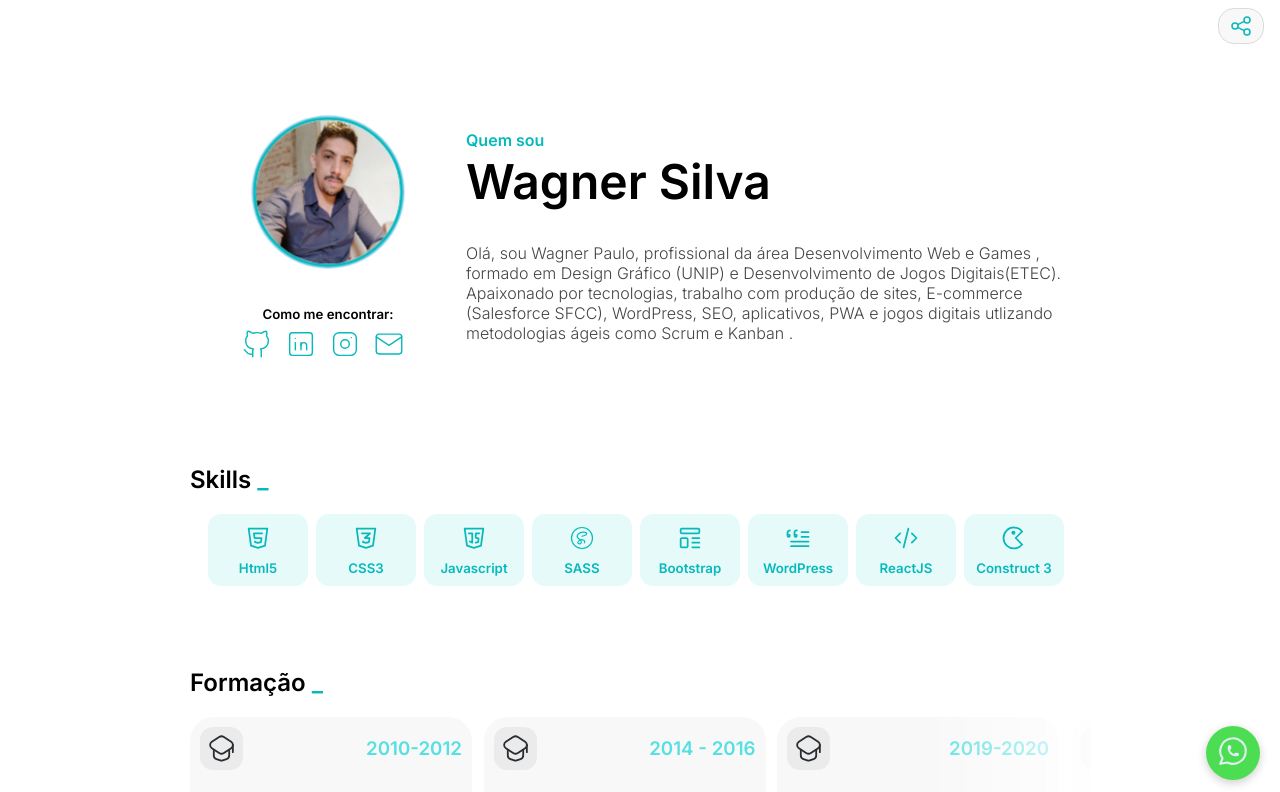
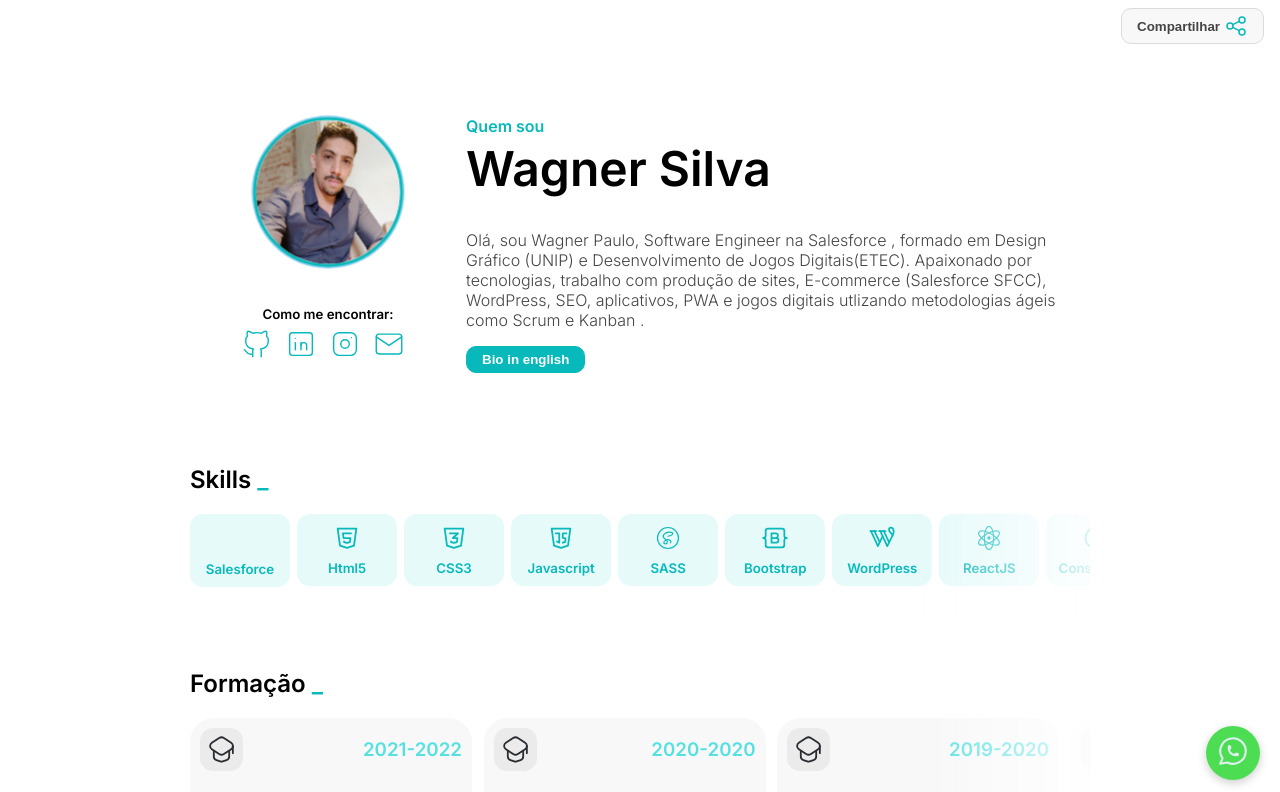
Before and after one commit to wagstalos/potfolio, a React (Create React App) app: page / in a window 1280 px wide. Shown: the top 792 px of the page. Built offline with nearby package versions, Linux system fonts and the light colour scheme; no server answers.

Commit message:
add slider skills

```diff
--- a/src/App.css
+++ b/src/App.css
@@ -3,7 +3,9 @@
 :root {
   --main-color: #08b9bb;
   --white: #fff;
+  --black: #222;
 }
+
 * {
   padding: 0;
 }
@@ -24,8 +26,11 @@
 
 button {
   border: var(--main-color) 1px solid;
-  padding: 5px 10px;
-  border-radius: 16px;
+  background-color: var(--main-color);
+  color: var(--white);
+  padding: 5px 15px;
+  font-weight: 700;
+  border-radius: 10px;
   cursor: pointer;
 }
 
@@ -97,7 +102,7 @@
   margin: 6px;
   font-size: 12px;
   font-weight: 700;
-  color:  var(--white);
+  color: var(--white);
 }
 
 .tag-new:empty {
@@ -106,11 +111,12 @@
 
 h2:after {
   content: " _";
-  color: #08b9bb;
+  color: #08b9bb
 }
 
 .wp-slider {
   position: relative;
+  cursor: grab;
 }
 
 .wp-slider:after {
@@ -118,7 +124,7 @@
   position: absolute;
   right: -4px;
   top: 0;
-  background: linear-gradient(270deg,  var(--white) -16.41%, transparent);
+  background: linear-gradient(270deg, var(--white) -16.41%, transparent);
   height: 100%;
   width: 20%;
   z-index: 2;
--- a/src/App.js
+++ b/src/App.js
@@ -5,12 +5,10 @@
 import Bio from "./components/bio";
 import Footer from "./components/footer";
 import Share from "./components/share";
-// import Toggle from "./components/toggle";
 
 function App() {
   return (
     <>
-      {/* <Toggle /> */}
       <Share />
       <Bio />
       <Portfolio />
--- a/src/components/bio/index.js
+++ b/src/components/bio/index.js
@@ -53,7 +53,7 @@
                     height="28"
                     viewBox="0 0 24 24"
                     stroke-width="1.5"
-                    stroke="#08b9bb"
+                    stroke="#fff"
                     fill="none"
                     stroke-linecap="round"
                     stroke-linejoin="round"
--- a/src/components/bio/style.css
+++ b/src/components/bio/style.css
@@ -53,10 +53,10 @@
 }
 
 .btn-download {
-    background-color: rgba(15, 204, 206, .1);
+    background-color: var(--main-color);
     padding: 5px 21px;
     border-radius: 10px;
-    color: #08b9bb;
+    color: var(--white);
     font-weight: 700;
     text-decoration: none;
 }
--- a/src/components/experience/index.js
+++ b/src/components/experience/index.js
@@ -53,16 +53,17 @@
         focal na área de dev games migramos para <b>HTML5</b> . Já como lead,
         conduzia a equipe para desenvolvimento de jogos educativos para clientes
         como ÂNIMA, SANOFI, GLOBO, entre outros. Em 2018 comecei atuação em
-        projetos WEB. Atuando com desenvolvimento de{" "}
+        projetos WEB. Atuando com desenvolvimento de,
         <b>
-          Landing Pages, PWA, Wordpress, sites corporativos, e-mails de
+           Landing Pages, PWA, Wordpress, SFCC(Saleforce Commerce Cloud) , sites corporativos, e-mails de
           marketing e Blogs
-        </b>{" "}
-        utilizando metodologias ágeis como <strong> Scrum e Kanban.</strong>
+        </b> utilizando metodologias ágeis como <strong> Scrum e Kanban.</strong>
+         Em 2021 comecei trabalhar com commerce cloud e 2022 me tornei <strong>Software Enginner</strong>  na Saleforce
+
       </p>
       <div style={{ width: "100%", height: "auto" }}>
         <Chrono
-          mode="VERTICAL"
+          mode="VERTICAL_ALTERNATING"
           scrollable={{ scrollbar: true }}
           slideShow
           slideItemDuration={4500}
--- a/src/components/share/index.js
+++ b/src/components/share/index.js
@@ -20,6 +20,7 @@
   return (
     <>
       <button className="btn-share" onClick={handleOnClick}>
+      <h4>Compartilhar</h4>
         <svg
           xmlns="http://www.w3.org/2000/svg"
           class="icon icon-tabler icon-tabler-share"
--- a/src/components/share/style.css
+++ b/src/components/share/style.css
@@ -2,6 +2,7 @@
     display: flex;
     margin: 0 auto;
     align-items: center;
+    color: var(--black);
     background-color: #f8f8f8;
     border: solid 1px #dbdbdb;
     margin-right: 8px;
--- a/src/components/skills/index.js
+++ b/src/components/skills/index.js
@@ -1,8 +1,48 @@
+import { Swiper, SwiperSlide } from "swiper/react";
 import "./style.css";
 
-export default function Skills(props) {
+export default function Skills() {
   return (
-    <div className="flex flex-wrap flex-center">
+    <div className="slider-kills wp-slider">
+      <Swiper
+        spaceBetween={10}
+        slidesPerView={8.5}
+        breakpoints={{
+          // when window width is >= 640px
+          300: {
+            pagination: true,
+            spaceBetween: 20,
+            slidesPerView: 3.8,
+            allowTouchMove: true
+          },
+          600: {
+            slidesPerView: 8.5,
+          }
+        }}
+        className="flex flex-wrap flex-center"
+      //   onReachEnd={() => {
+      //     console.log('end');
+
+      // }}
+      >
+
+        <SwiperSlide>
+          <div className="card-skills flex flex-between">
+            <h5>Salesforce</h5>
+            <svg
+              xmlns="http://www.w3.org/2000/svg"
+              width="40"
+              height="29"
+              stroke="#000"
+              stroke-linecap="round"
+              stroke-linejoin="round"
+              fill="red"
+              fill-rule="evenodd"
+            />
+          </div>
+        </SwiperSlide>
+
+        <SwiperSlide>
           <div className="card-skills flex flex-between">
             <h5>Html5 </h5>
             <svg
@@ -22,7 +62,9 @@
               <path d="M15.5 8h-7l.5 4h6l-.5 3.5l-2.5 .75l-2.5 -.75l-.1 -.5" />
             </svg>
           </div>
+        </SwiperSlide>
 
+        <SwiperSlide>
           <div className="card-skills flex flex-between ">
             <h5>CSS3 </h5>
             <svg
@@ -42,7 +84,9 @@
               <path d="M8.5 8h7l-4.5 4h4l-.5 3.5l-2.5 .75l-2.5 -.75l-.1 -.5" />
             </svg>
           </div>
+        </SwiperSlide>
 
+        <SwiperSlide>
           <div className="card-skills flex flex-between ">
             <h5>Javascript </h5>
             <svg
@@ -63,7 +107,9 @@
               <path d="M16.5 8h-2.5a0.5 .5 0 0 0 -.5 .5v3a0.5 .5 0 0 0 .5 .5h1.423a0.5 .5 0 0 1 .495 .57l-.418 2.93l-2 .5" />
             </svg>
           </div>
+        </SwiperSlide>
 
+        <SwiperSlide>
           <div className="card-skills flex flex-between ">
             <h5>SASS </h5>
             <svg
@@ -83,12 +129,14 @@
               <path d="M12 10.523c2.46 -.826 4.002 -.826 4.002 -2.155c0 -1.366 -1.347 -1.366 -2.735 -1.366c-1.91 0 -3.352 .49 -4.537 1.748c-.848 .902 -1.027 2.449 -.153 3.307c.973 .956 3.206 1.789 2.884 3.493c-.233 1.235 -1.469 1.823 -2.617 1.202c-.782 -.424 -.454 -1.746 .626 -2.512s2.822 -.992 4.1 -.24c.98 .575 1.046 1.724 .434 2.193" />
             </svg>
           </div>
+        </SwiperSlide>
 
+        <SwiperSlide>
           <div className="card-skills flex flex-between ">
             <h5>Bootstrap</h5>
             <svg
               xmlns="http://www.w3.org/2000/svg"
-          class="icon icon-tabler icon-tabler-template"
+              class="icon icon-tabler icon-tabler-brand-bootstrap"
               width="28"
               height="28"
               viewBox="0 0 24 24"
@@ -98,20 +146,20 @@
               stroke-linecap="round"
               stroke-linejoin="round"
             >
-          <path stroke="none" d="M0 0h24v24H0z" fill="none" />
-          <rect x="4" y="4" width="16" height="4" rx="1" />
-          <rect x="4" y="12" width="6" height="8" rx="1" />
-          <line x1="14" y1="12" x2="20" y2="12" />
-          <line x1="14" y1="16" x2="20" y2="16" />
-          <line x1="14" y1="20" x2="20" y2="20" />
+              <path stroke="none" d="M0 0h24v24H0z" fill="none"></path>
+              <path d="M2 12a2 2 0 0 0 2 -2v-4a2 2 0 0 1 2 -2h12a2 2 0 0 1 2 2v4a2 2 0 0 0 2 2"></path>
+              <path d="M2 12a2 2 0 0 1 2 2v4a2 2 0 0 0 2 2h12a2 2 0 0 0 2 -2v-4a2 2 0 0 1 2 -2"></path>
+              <path d="M9 16v-8h3.5a2 2 0 1 1 0 4h-3.5h4a2 2 0 1 1 0 4h-4z"></path>
             </svg>
           </div>
+        </SwiperSlide>
 
+        <SwiperSlide>
           <div className="card-skills flex flex-between ">
             <h5>WordPress</h5>
             <svg
               xmlns="http://www.w3.org/2000/svg"
-          class="icon icon-tabler icon-tabler-blockquote"
+              class="icon icon-tabler icon-tabler-brand-wordpress"
               width="28"
               height="28"
               viewBox="0 0 24 24"
@@ -121,37 +169,55 @@
               stroke-linecap="round"
               stroke-linejoin="round"
             >
-          <path stroke="none" d="M0 0h24v24H0z" fill="none" />
-          <path d="M6 15h15" />
-          <path d="M21 19h-15" />
-          <path d="M15 11h6" />
-          <path d="M21 7h-6" />
-          <path d="M9 9h1a1 1 0 1 1 -1 1v-2.5a2 2 0 0 1 2 -2" />
-          <path d="M3 9h1a1 1 0 1 1 -1 1v-2.5a2 2 0 0 1 2 -2" />
+              <path stroke="none" d="M0 0h24v24H0z" fill="none"></path>
+              <path d="M9.5 6h5.5"></path>
+              <path d="M2 6h5"></path>
+              <path d="M10.5 6l6 13l4.5 -9"></path>
+              <path d="M13.5 6l4.5 9.5"></path>
+              <path d="M2.5 6l6 13l4 -8.5"></path>
+              <path d="M5.5 6l4.5 9.5"></path>
+              <path d="M21 10c.236 -.739 1 -1.91 1 -3.5c0 -2.492 -1.034 -3.5 -2.5 -3.5c-1.197 0 -1.5 1.137 -1.5 2c0 2.562 3 2.882 3 5z"></path>
             </svg>
           </div>
+        </SwiperSlide>
 
+        <SwiperSlide>
           <div className="card-skills flex flex-between ">
             <h5>ReactJS</h5>
             <svg
               xmlns="http://www.w3.org/2000/svg"
-          class="icon icon-tabler icon-tabler-code"
+              class="icon icon-tabler icon-tabler-brand-react"
               width="28"
               height="28"
               viewBox="0 0 24 24"
-          stroke-width="1.5"
-          stroke="#08b9bb"
+              stroke-width="1"
+              stroke="currentColor"
               fill="none"
               stroke-linecap="round"
               stroke-linejoin="round"
             >
-          <path stroke="none" d="M0 0h24v24H0z" fill="none" />
-          <polyline points="7 8 3 12 7 16" />
-          <polyline points="17 8 21 12 17 16" />
-          <line x1="14" y1="4" x2="10" y2="20" />
+              <path stroke="none" d="M0 0h24v24H0z" fill="none"></path>
+              <ellipse cx="12" cy="12" rx="4" ry="10"></ellipse>
+              <ellipse
+                transform="rotate(60 12 12)"
+                cx="12"
+                cy="12"
+                rx="4"
+                ry="10"
+              ></ellipse>
+              <ellipse
+                transform="rotate(-60 12 12)"
+                cx="12"
+                cy="12"
+                rx="4"
+                ry="10"
+              ></ellipse>
+              <circle fill="#08b9bb" cx="12" cy="12" r="1"></circle>
             </svg>
           </div>
+        </SwiperSlide>
 
+        <SwiperSlide>
           <div className="card-skills flex flex-between">
             <h5>Construct 3</h5>
             <svg
@@ -171,6 +237,81 @@
               <circle cx="11.5" cy="7.5" r="1" fill="currentColor" />
             </svg>
           </div>
+        </SwiperSlide>
+
+        <SwiperSlide>
+          <div className="card-skills flex flex-between">
+            <h5>Vue</h5>
+            <svg
+              xmlns="http://www.w3.org/2000/svg"
+              class="icon icon-tabler icon-tabler-brand-vue"
+              width="28"
+              height="28"
+              viewBox="0 0 24 24"
+              stroke-width="1.5"
+              stroke="#08b9bb"
+              fill="none"
+              stroke-linecap="round"
+              stroke-linejoin="round"
+            >
+              <path stroke="none" d="M0 0h24v24H0z" fill="none"></path>
+              <path d="M18.5 5l-6.5 10l-6.5 -10"></path>
+              <path d="M15 5l-3 4.5l-3 -4.5h-7l10 16l10 -16z"></path>
+            </svg>
+          </div>
+        </SwiperSlide>
+
+        <SwiperSlide>
+          <div className="card-skills flex flex-between">
+            <h5>Bitbucket</h5>
+            <svg
+              xmlns="http://www.w3.org/2000/svg"
+              class="icon icon-tabler icon-tabler-brand-bitbucket"
+              width="28"
+              height="28"
+              viewBox="0 0 24 24"
+              stroke-width="1.5"
+              stroke="currentColor"
+              fill="none"
+              stroke-linecap="round"
+              stroke-linejoin="round"
+            >
+              <path stroke="none" d="M0 0h24v24H0z" fill="none"></path>
+              <path d="M3.648 4a0.64 .64 0 0 0 -.64 .744l3.14 14.528c.07 .417 .43 .724 .852 .728h10a0.644 .644 0 0 0 .642 -.539l3.35 -14.71a0.641 .641 0 0 0 -.64 -.744l-16.704 -.007z"></path>
+              <path d="M14 15h-4l-1 -6h6z"></path>
+            </svg>
+          </div>
+        </SwiperSlide>
+
+        <SwiperSlide>
+          <div className="card-skills flex flex-between">
+            <h5>Git</h5>
+            <svg
+              xmlns="http://www.w3.org/2000/svg"
+              class="icon icon-tabler icon-tabler-brand-git"
+              width="28"
+              height="28"
+              viewBox="0 0 24 24"
+              stroke-width="1.5"
+              stroke="currentColor"
+              fill="none"
+              stroke-linecap="round"
+              stroke-linejoin="round"
+            >
+              <path stroke="none" d="M0 0h24v24H0z" fill="none"></path>
+              <circle cx="16" cy="12" r="1"></circle>
+              <circle cx="12" cy="8" r="1"></circle>
+              <circle cx="12" cy="16" r="1"></circle>
+              <path d="M12 15v-6"></path>
+              <path d="M15 11l-2 -2"></path>
+              <path d="M11 7l-1.9 -1.9"></path>
+              <path d="M10.5 20.4l-6.9 -6.9c-.781 -.781 -.781 -2.219 0 -3l6.9 -6.9c.781 -.781 2.219 -.781 3 0l6.9 6.9c.781 .781 .781 2.219 0 3l-6.9 6.9c-.781 .781 -2.219 .781 -3 0z"></path>
+            </svg>
+          </div>
+        </SwiperSlide>
+
+      </Swiper>
+
     </div>
   );
 }
--- a/src/components/slider/index.js
+++ b/src/components/slider/index.js
@@ -16,16 +16,52 @@
           300: {
             pagination: true,
             slidesPerView: 1.1,
-            allowTouchMove: true
+            allowTouchMove: true,
           },
           600: {
             slidesPerView: 3.1,
-          }
+          },
         }}
         onSlideChange={() => console.log("slide change")}
         onSwiper={(swiper) => console.log(swiper)}
         className="container"
       >
+        <SwiperSlide>
+          <Card ano="2021-2022" curso="Front-end Avançado" escola="Codeboost" />
+        </SwiperSlide>
+
+        <SwiperSlide>
+          <Card
+            ano="2020-2020"
+            curso="React Native Programmer"
+            escola="Dev Samurai"
+          />
+        </SwiperSlide>
+
+        <SwiperSlide>
+          <Card
+            ano="2019-2020"
+            curso="English Course - Basic"
+            escola="Smile English"
+          />
+        </SwiperSlide>
+
+        <SwiperSlide>
+          <Card
+            ano="2019-2020"
+            curso="Desenvolvedor Front-end"
+            escola="Treina Web"
+          />
+        </SwiperSlide>
+
+        <SwiperSlide>
+          <Card
+            ano="2014 - 2016"
+            curso="Programação de jogos digitais"
+            escola="Etec Guaracy Silveira"
+          />
+        </SwiperSlide>
+
         <SwiperSlide>
           <Card
             ano="2010-2012"
@@ -33,41 +69,6 @@
             escola="Universidade Paulista"
           />
         </SwiperSlide>
-        <SwiperSlide>
-          <Card
-            ano="2014 - 2016"
-            curso="Programação de jogos digitais"
-            escola="Etec Guaracy Silveira"
-          />
-        </SwiperSlide>
-        <SwiperSlide>
-          <Card
-            ano="2019-2020"
-            curso="Desenvolvedor Front-end"
-            escola="Treina Web"
-          />
-        </SwiperSlide>
-        <SwiperSlide>
-          <Card
-            ano="2019-2020"
-            curso="English Course - Basic"
-            escola="Smile English"
-          />
-        </SwiperSlide>
-        <SwiperSlide>
-          <Card
-            ano="2020-2020"
-            curso="React Native Programmer"
-            escola="Dev Samurai"
-          />
-        </SwiperSlide>
-        <SwiperSlide>
-          <Card
-            ano="2021-2022"
-            curso="Front-end Avançado"
-            escola="Codeboost"
-          />
-        </SwiperSlide>
       </Swiper>
     </div>
   );
--- a/src/components/toggle/index.js
+++ b/src/components/toggle/index.js
@@ -19,12 +19,13 @@
       <div>
         <p>
           {this.state.isToggleOn
-            ? "Olá, sou Wagner Paulo, profissional da área Desenvolvimento Web e Games , formado em Design Gráfico (UNIP) e Desenvolvimento de Jogos Digitais(ETEC). Apaixonado por tecnologias, trabalho com produção de sites, E-commerce (Salesforce SFCC), WordPress, SEO, aplicativos, PWA e jogos digitais utlizando metodologias ágeis como Scrum e Kanban ."
-            : "Hi, I'm Wagner Paulo, professional in the area of ​​Web and Games Development, graduated in Graphic Design (UNIP) and Digital Games Development (ETEC). Passionate about technologies, I work with the production of websites, WordPress, SEO applications, PWA and digital games."}
+            ? "Olá, sou Wagner Paulo, Software Engineer na Salesforce , formado em Design Gráfico (UNIP) e Desenvolvimento de Jogos Digitais(ETEC). Apaixonado por tecnologias, trabalho com produção de sites, E-commerce (Salesforce SFCC), WordPress, SEO, aplicativos, PWA e jogos digitais utlizando metodologias ágeis como Scrum e Kanban ."
+            : "Hi, I'm Wagner Paulo, Software Engineer at Salesforce, graduated in Graphic Design (UNIP) and Digital Game Development (ETEC). Passionate about technologies, I work with website production, E-commerce (Salesforce SFCC), WordPress, SEO, apps, PWA and digital games using agile methodologies such as Scrum and Kanban."}
         </p>
-        {/* <button onClick={this.handleClick}>
-          {this.state.isToggleOn ? "Change English" : "Português"}
-        </button> */}
+        <button onClick={this.handleClick}>
+          {this.state.isToggleOn ? "Bio in english" : "Mudar para Português"}
+        </button>
+
       </div>
     );
   }
```
Lines whose indentation alone changed are shown as unchanged.
